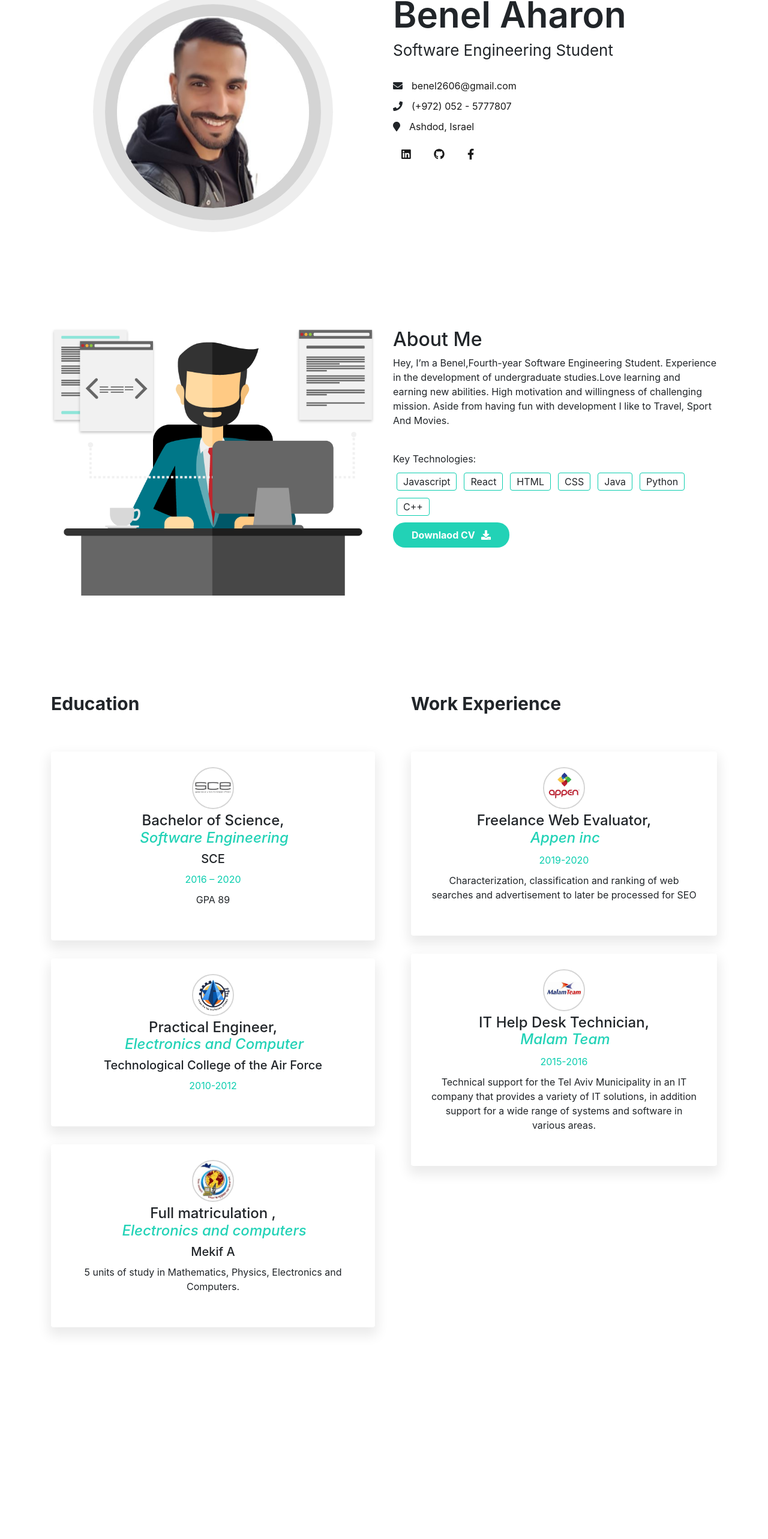
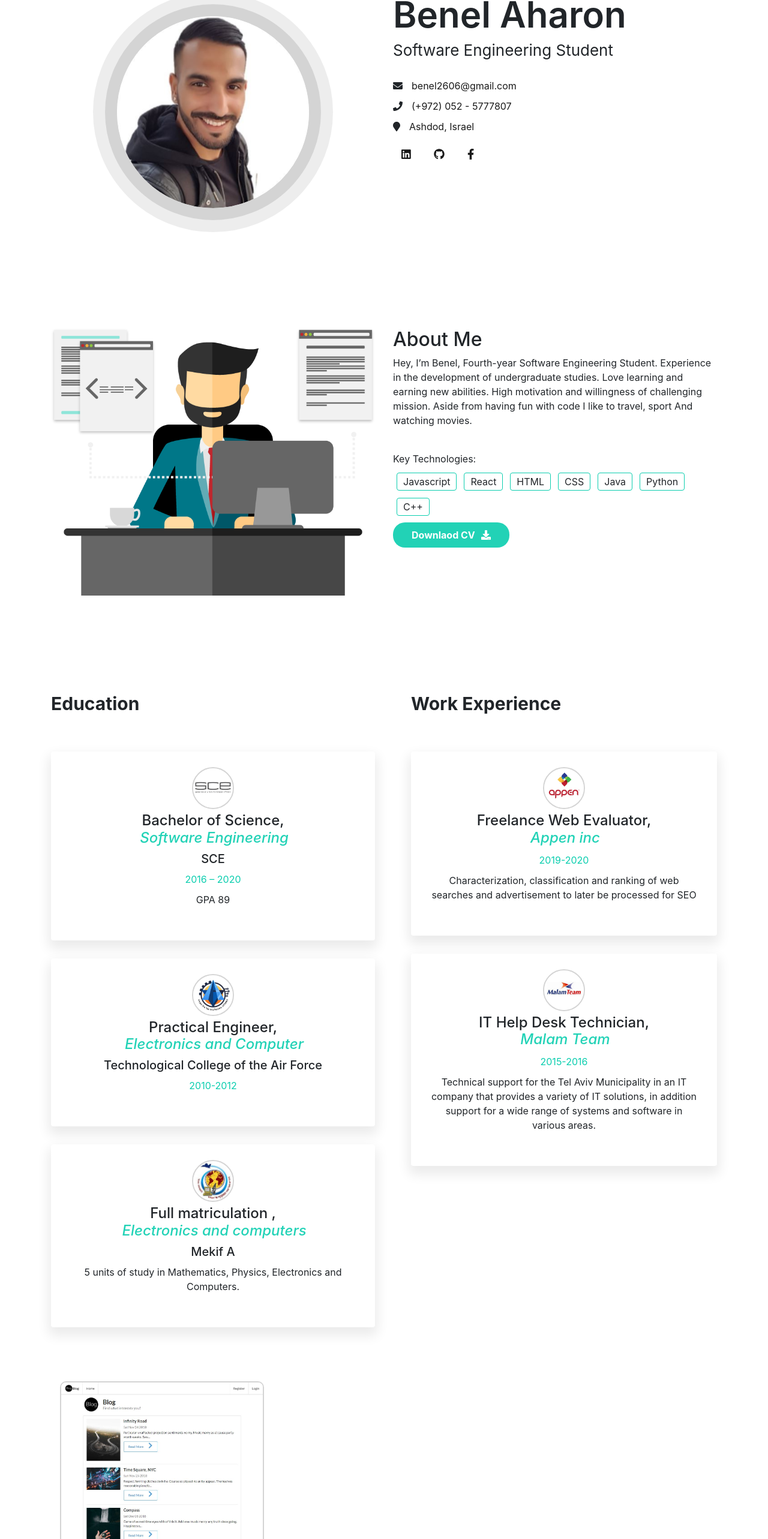
Before and after one commit to benel2606/MyPersonalSite, a React (Create React App) app: page / in a window 1280 px wide. Shown: the part 143-2709 px from the top of the page at 60% size. Before the commit the page ends 2446 px from the top, so only its background shows below. Built offline with nearby package versions, Linux system fonts and the light colour scheme.

Commit message:
Starting Portfolio components

```diff
--- a/src/App.js
+++ b/src/App.js
@@ -2,6 +2,7 @@ import React from "react";
 import MainInfoContainer from "./components/Home/MainInfo/MainInfoContainer";
 import AboutContainer from "./components/About/AboutContainer";
 import ExperienceConatiner from "./components/Experience/ExperienceContainer";
+import PortfolioConatainer from "./components/Portfolio/PortfolioContainer";
 
 const App = () => {
   return (
@@ -9,6 +10,7 @@ const App = () => {
       <MainInfoContainer />
       <AboutContainer />
       <ExperienceConatiner />
+      <PortfolioConatainer />
     </div>
   );
 };
--- a/src/components/About/AboutContainer.js
+++ b/src/components/About/AboutContainer.js
@@ -14,12 +14,11 @@ const AboutContainer = () => {
           <div className="about-inner">
             <h2>About Me</h2>
             <p>
-              Hey, I’m a Benel,Fourth-year Software Engineering Student.
-              Experience in the development of undergraduate studies.
-              {/* Creative, Team Player, Independent and fast learner. */}
-              Love learning and earning new abilities. High motivation and
+              Hey, I’m Benel, Fourth-year Software Engineering Student.
+              Experience in the development of undergraduate studies. Love
+              learning and earning new abilities. High motivation and
               willingness of challenging mission. Aside from having fun with
-              development I like to Travel, Sport And Movies.
+              code I like to travel, sport And watching movies.
             </p>
             <div className="tech">Key Technologies:</div>
             <ul className="tech-list">
--- /dev/null
+++ b/src/components/Portfolio/PortfolioContainer.css
@@ -0,0 +1,77 @@
+.portfolio {
+    position: relative;
+    height: 987px;
+    display: -webkit-box;
+    display: -ms-flexbox;
+    display: flex;
+    -ms-flex-wrap: wrap;
+    flex-wrap: wrap;
+    margin-right: -15px;
+    margin-left: -15px;
+}
+
+.grid-item {
+    position: absolute;
+    left: 0px;
+    top: 0px;
+    margin-bottom: 20px;
+}
+
+figure {
+    position: relative;
+    overflow: hidden;
+    border-radius: 10px;
+    border: 2px solid rgba(0, 0, 0, 0.17);
+}
+
+.grid-item figure img {
+    position: relative;
+    width: 100%;
+    display: block;
+}
+
+.project-gallery .grid-item figure figcaption {
+    position: absolute;
+    padding: 15px;
+    height: 100%;
+    width: 100%;
+    top: auto;
+    left: 0;
+    color: #fff;
+    bottom: 0;
+    z-index: 10;
+
+    background-color: #0bceaf;
+    opacity: 0.95;
+}
+
+.project-gallery .grid-item figure figcaption .fa {
+    margin: 0;
+    padding: 0;
+    font-size: 24px;
+    font-weight: 400;
+    line-height: 35px;
+    position: absolute;
+    text-align: center;
+    width: 100%;
+    left: 0;
+    top: 45%;
+    margin-top: -22px;
+
+}
+
+.project-gallery .grid-item figure figcaption .titles {
+    margin: 0;
+    padding: 0;
+    position: absolute;
+    text-align: center;
+    width: 100%;
+    left: 0;
+    right: 0;
+    font-size: 18px;
+    line-height: 30px;
+    text-transform: capitalize;
+    top: 50%;
+    margin-top: 30px;
+    margin-top: -2px;
+}
--- /dev/null
+++ b/src/components/Portfolio/PortfolioContainer.js
@@ -0,0 +1,35 @@
+import React, { useState } from "react";
+import "./PortfolioContainer.css";
+import { FontAwesomeIcon } from "@fortawesome/react-fontawesome";
+import { faSearch } from "@fortawesome/free-solid-svg-icons";
+const PortfolioConatainer = () => {
+  const [showComponents, setShowComponents] = useState(false);
+
+  const getComponent = () => {
+    return (
+      <figcaption className="fig-caption">
+        <FontAwesomeIcon icon={faSearch} className="fa"></FontAwesomeIcon>
+        <h5 className="titles">Blog</h5>
+      </figcaption>
+    );
+  };
+
+  return (
+    <div className="container">
+      <div className="project-gallery col-sm-12">
+        <div className="portfolio row">
+          <div className="grid-item col-md-4 col-sm-6 col-xs-12 ">
+            <figure
+              onMouseOver={() => setShowComponents(true)}
+              onMouseLeave={() => setShowComponents(false)}>
+              <img src="blogs.jpg" alt="img04" />
+              {showComponents ? getComponent() : null}
+            </figure>
+          </div>
+        </div>
+      </div>
+    </div>
+  );
+};
+
+export default PortfolioConatainer;
```
Also changed, not shown: src/components/Experience/ExperienceContainer.js (+0 -134 lines), public/blogs.JPG (added).
